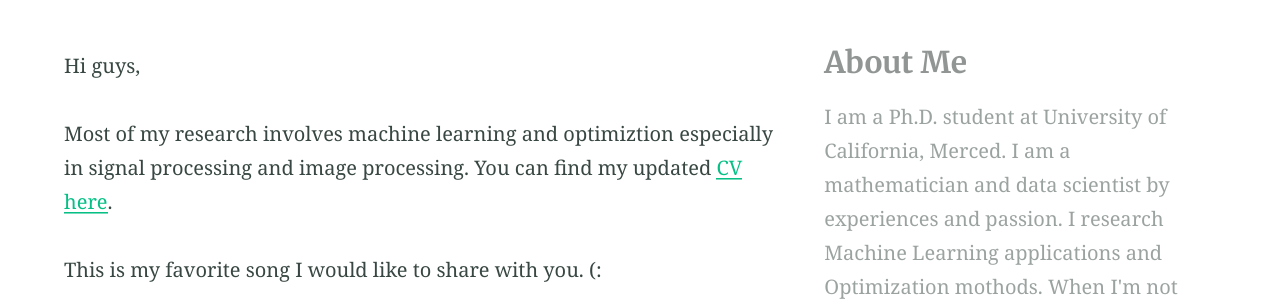
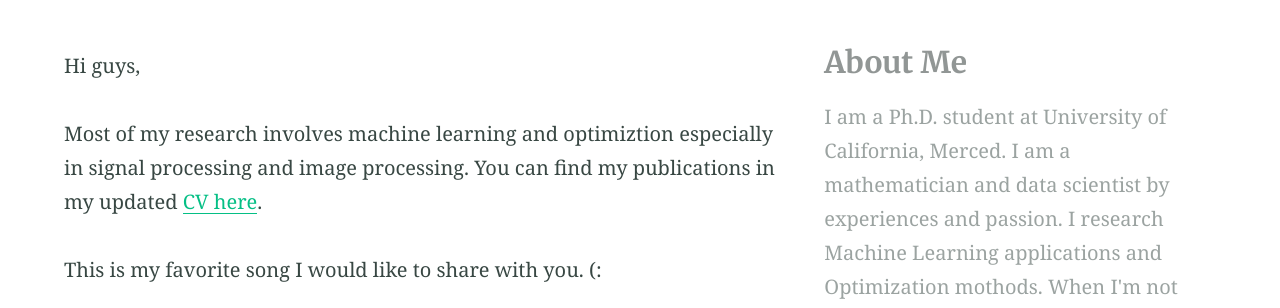
Before and after one commit to aho38/aho38.github.io, a Jekyll site: the page built from about_me.md, in a window 1280 px wide and 900 px high, cut to the strip 428-736 px from the top of the window. Built offline with Jekyll 4.4.1, drawn with Linux system fonts in a browser that asks for light colours.

Commit message:
Update about_me.md

```diff
--- a/about_me.md
+++ b/about_me.md
@@ -9,7 +9,7 @@ aside: true
 
 Hi guys,
 
-Most of my research involves machine learning and optimiztion especially in signal processing and image processing. You can find my updated <a href="https://github.com/aho38/aho38.github.io/blob/master/assets/cv/aho_cv.pdf">CV here</a>.
+Most of my research involves machine learning and optimiztion especially in signal processing and image processing. You can find my publications in my updated <a href="https://github.com/aho38/aho38.github.io/blob/master/assets/cv/aho_cv.pdf">CV here</a>.
 
 
 This is my favorite song I would like to share with you. (:
```
